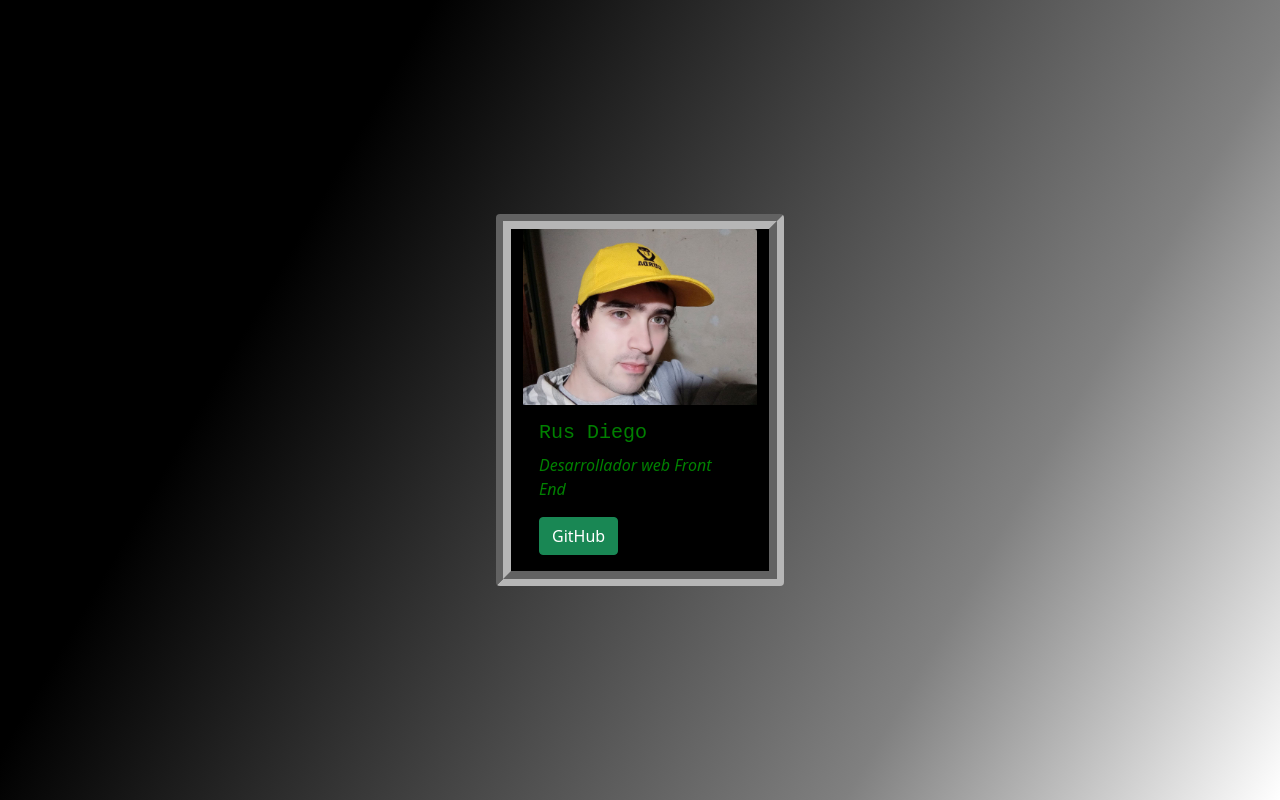
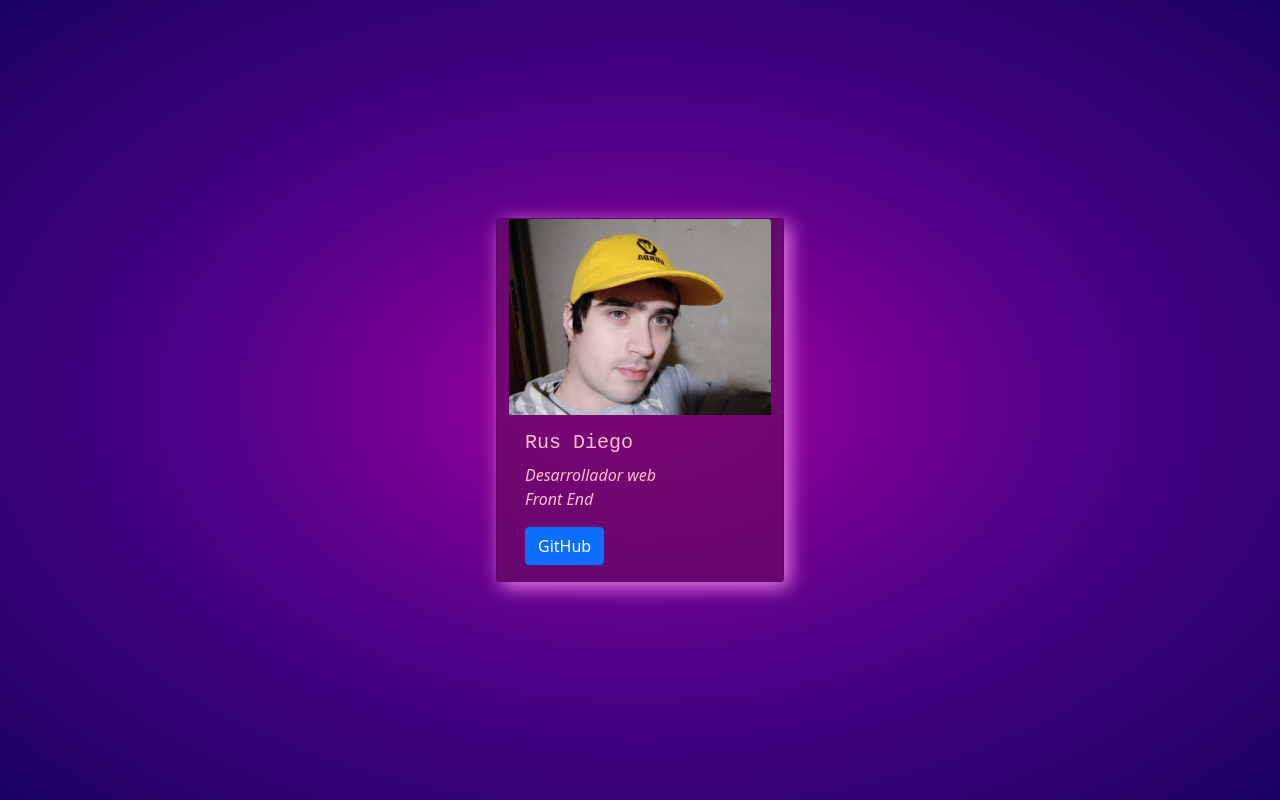
Before and after one commit to diegorus92/about, a plain HTML site: page index.html in a window 1280 px wide. Drawn offline with nearby package versions, Linux system fonts and the light colour scheme.

Commit message:
modified style

```diff
--- a/index.html
+++ b/index.html
@@ -14,8 +14,8 @@
         <img src="img/avatar.jpg" class="card-img-top" alt="...">
         <div class="card-body">
           <h5 class="card-title">Rus Diego</h5>
-          <p class="card-text">Desarrollador web Front End</p>
-          <a href="https://github.com/diegorus92" class="btn btn-success" target="new">GitHub</a>
+          <p class="card-text">Desarrollador web <br> Front End</p>
+          <a href="https://github.com/diegorus92" class="btn btn-primary" target="new">GitHub</a>
         </div>
       </div>
 
--- a/style.css
+++ b/style.css
@@ -1,15 +1,23 @@
 body{
-    background-image: linear-gradient(120deg, black 25%, grey 75%, white 100%);
+    background-image: radial-gradient(#a5019d, #4a0186, #1a0161) ;
 }
 
 .my-card{
-    background-color: rgb(0, 0, 0);
-    color:green;
-    animation-name: animatedBorder;
+    background-color: rgb(102, 9, 97);
+    color:pink;
+    box-shadow: 5px 5px 20px violet;
+    animation-name: animatedBackground;
     animation-duration: 3s;
     animation-iteration-count: infinite;
     animation-direction: alternate;
+    animation-timing-function: linear;
 }
+
+.my-card:hover{
+    box-shadow: 10px 10px 20px violet;
+    transition: box-shadow 0.5s ease;
+}
+
 
 .my-card h5{
     font-family:monospace;
@@ -19,12 +27,9 @@ body{
     font-style: oblique;
 }
 
-@keyframes animatedBorder {
-    from{
-        border: 15px white groove;
-    }
+@keyframes animatedBackground {
 
     to{
-        border: 15px grey groove;
+        background-color: transparent;
     }
 }
```
